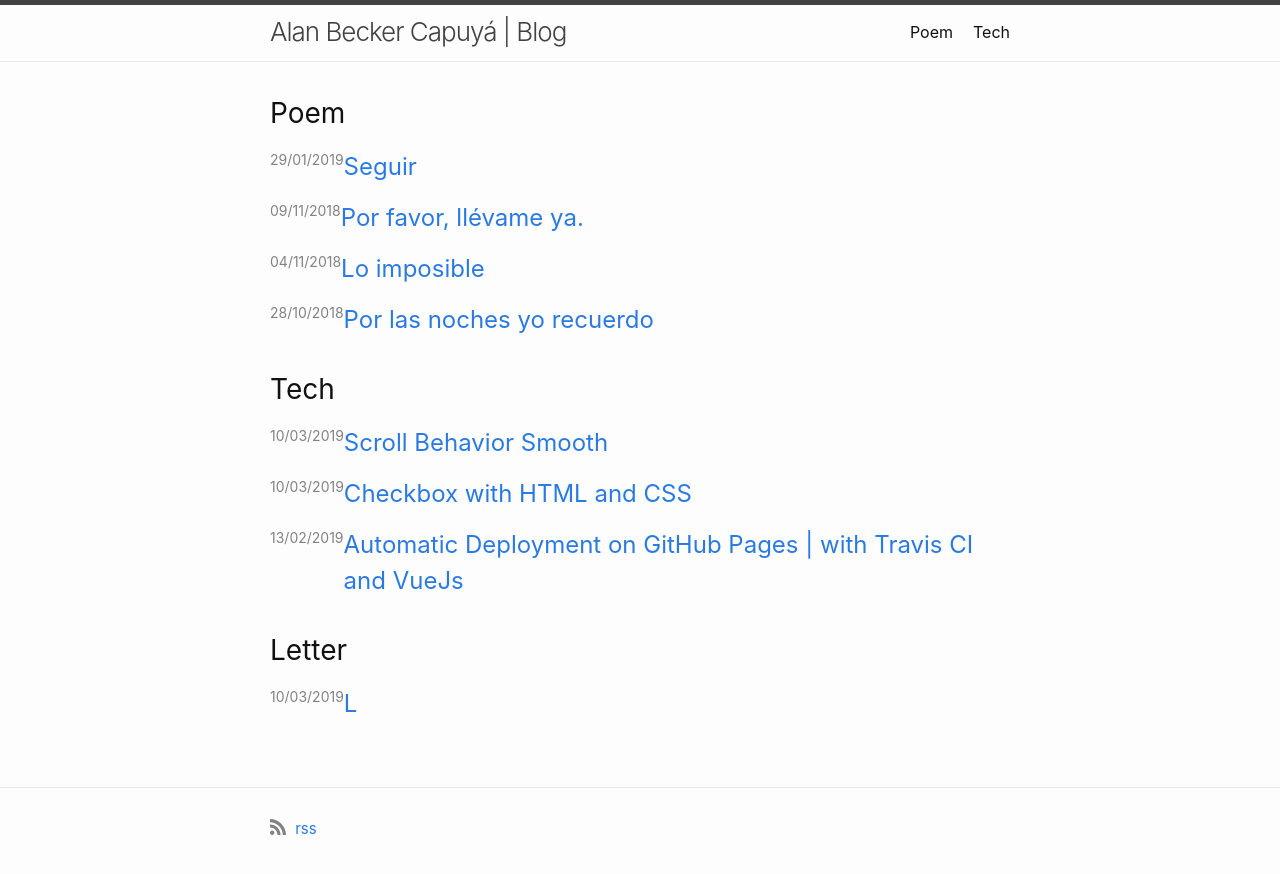
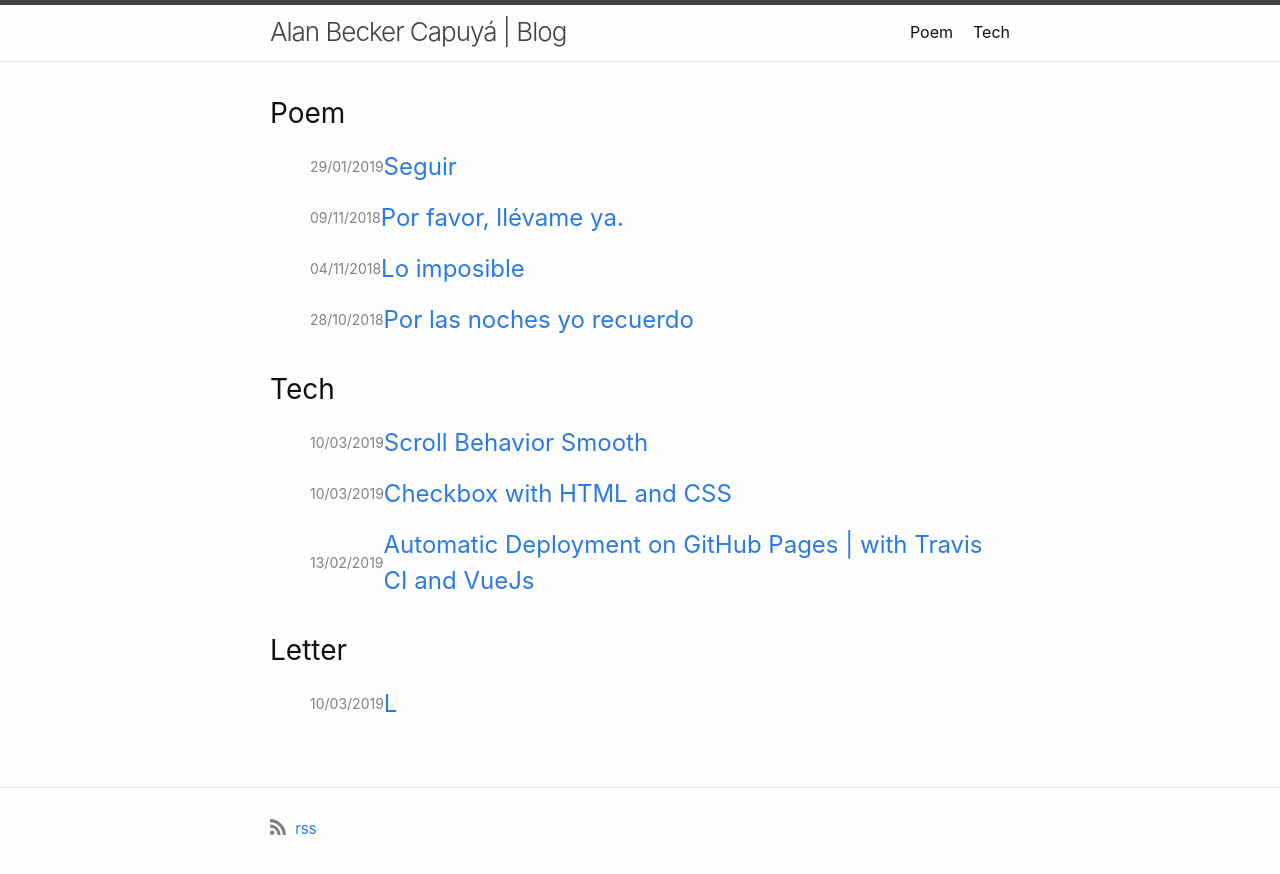
Before and after one commit to alandooz/blog, a Jekyll site: the page built from index.md, in a window 1280 px wide. Shown: the top 874 px of the page. Built offline with Jekyll 4.4.1, drawn with Linux system fonts in a browser that asks for light colours.

Commit message:
Dipsplay flex for dates of posts

```diff
--- a/_layouts/home.html
+++ b/_layouts/home.html
@@ -15,9 +15,9 @@ layout: default
     <ul class="post-list">
       {%- for post in category[1] -%}
       <li>
-        {%- assign date_format = site.minima.date_format | default: "%b %-d, %Y" -%}
-        <span class="post-meta">{{ post.date | date: date_format }}</span>
         <h3>
+          {%- assign date_format = site.minima.date_format | default: "%b %-d, %Y" -%}
+          <span class="post-meta">{{ post.date | date: date_format }}</span>
           <a class="post-link" href="{{ post.url | relative_url }}">
             {{ post.title | escape }}
           </a>
--- a/_sass/minima/_layout.scss
+++ b/_sass/minima/_layout.scss
@@ -189,12 +189,22 @@
 }
 
 .post-list {
-  margin-left: 0;
   list-style: none;
 
   > li {
-    // margin-bottom: $spacing-unit;
     display: flex;
+
+    > h3 {
+      display: flex;
+      align-items: center;
+      margin-left: 5px;
+
+      > span {
+        margin-left: 5px;
+      }
+
+    }
+
   }
 }
 
```
